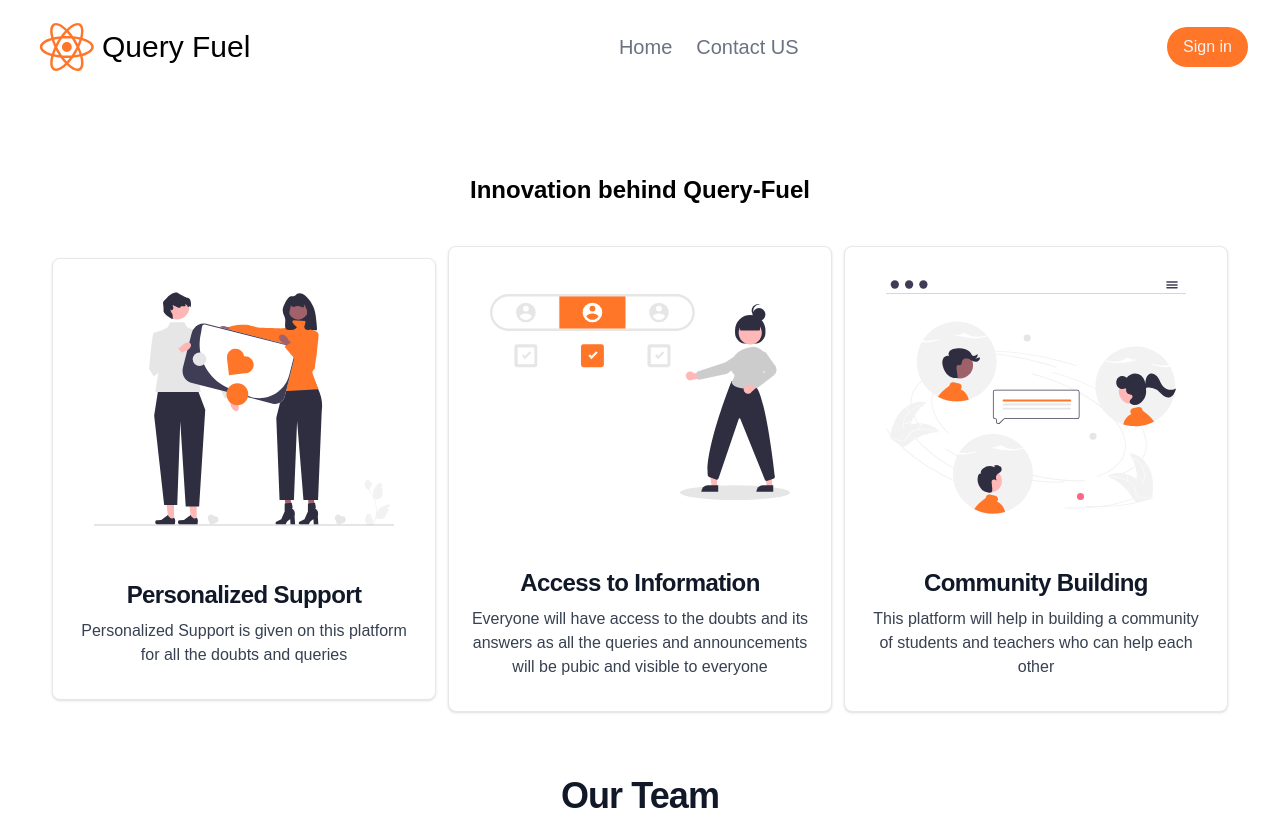
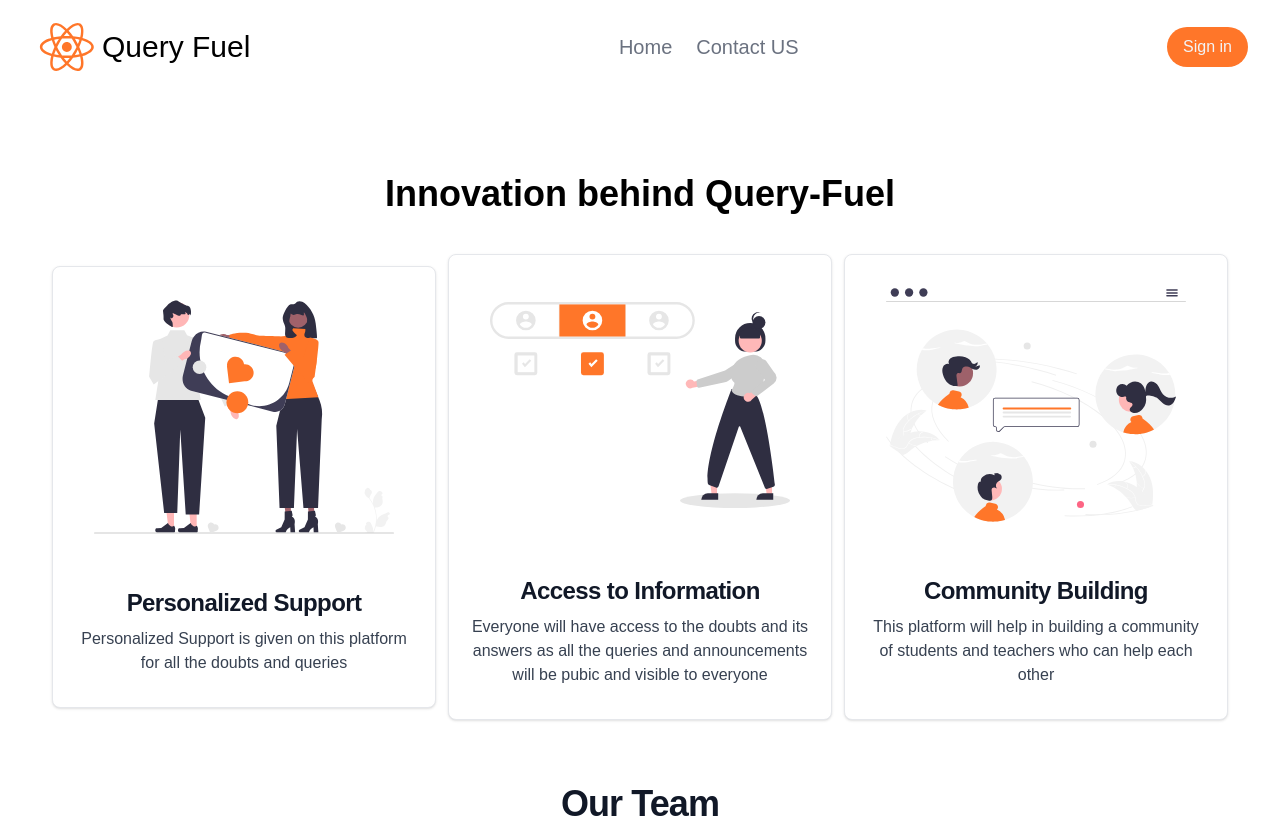
Before and after one commit to shvam0000/Query-Fuel, a Next.js app: page / in a window 1280 px wide. Shown: the top 818 px of the page. Built offline with nearby package versions, Linux system fonts and the light colour scheme; no server answers.

Commit message:
💄 UI changes

```diff
--- a/src/components/home/innovation.tsx
+++ b/src/components/home/innovation.tsx
@@ -26,7 +26,7 @@ const innovationData = [
 const Innovation = () => {
   return (
     <div>
-      <h1 className="flex justify-center py-5 sm:py-10 font-bold text-xl sm:text-2xl">
+      <h1 className="flex justify-center py-5 sm:py-10 font-bold sm:font-extrabold text-xl sm:text-4xl">
         Innovation behind Query-Fuel
       </h1>
       <div className="sm:flex justify-evenly items-center">
```
